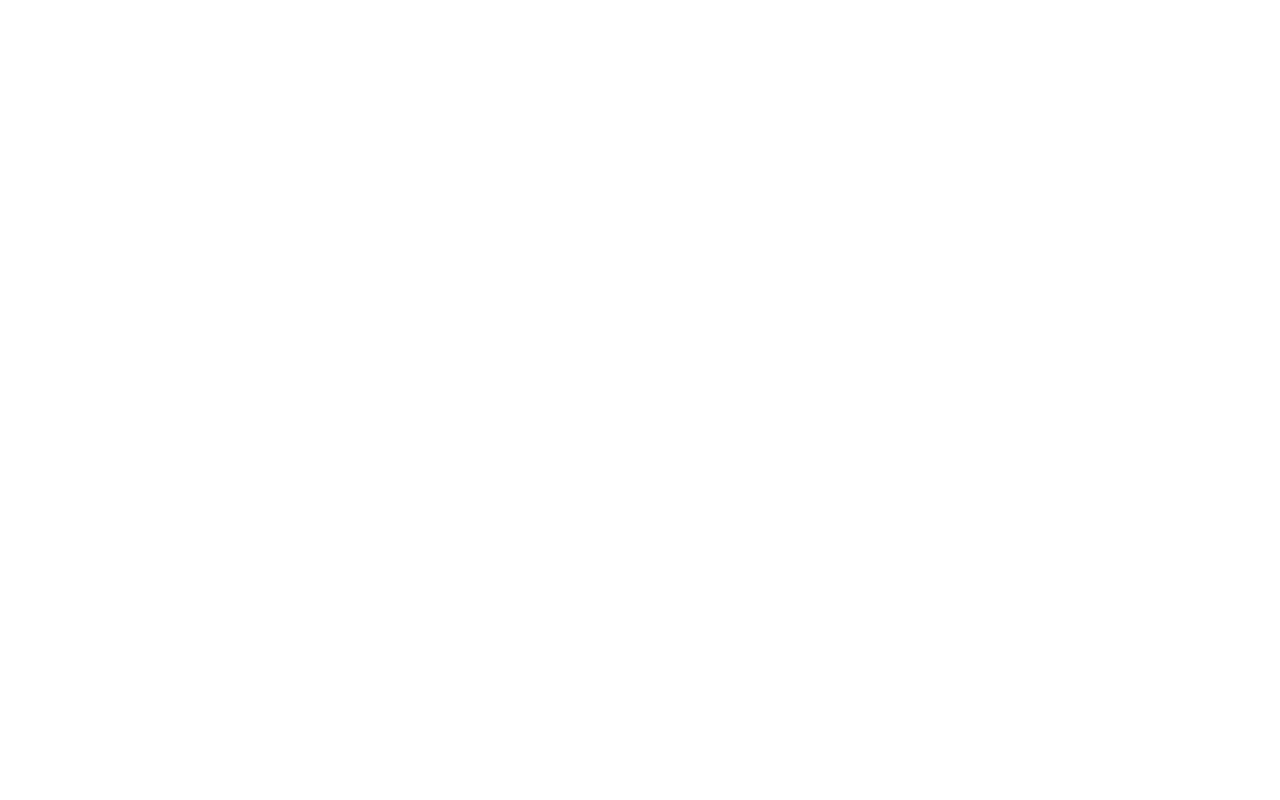
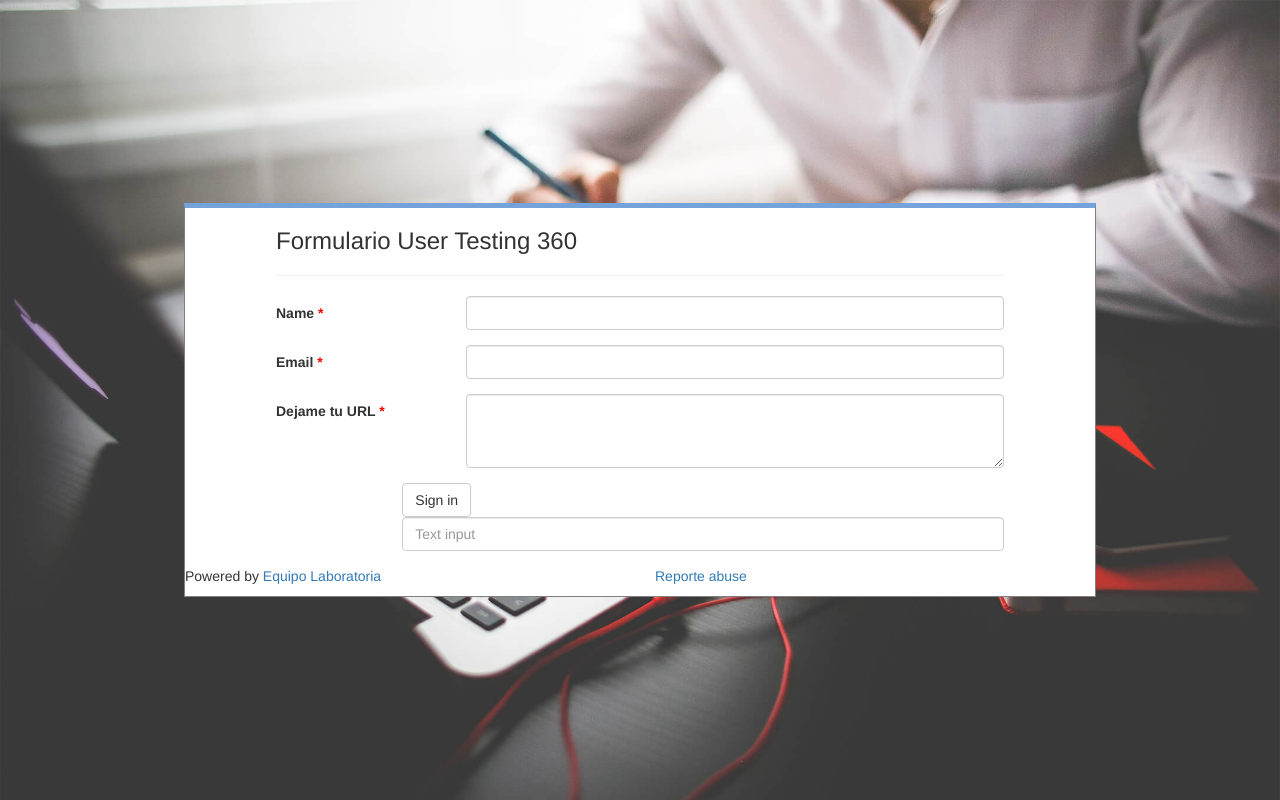
Before and after one commit to Sacunao/use360, a plain HTML site: page contact.html in a window 1280 px wide. Drawn offline with Linux system fonts and the light colour scheme.

Commit message:
agregando contacto

```diff
--- a/contact.html
+++ b/contact.html
@@ -1,9 +1,76 @@
 <!DOCTYPE html>
 <html>
-<head>
-  <title>Contacto</title>
-</head>
-<body>
-<!--Escribe aqui tu codigo-->
-</body>
+	<head>
+		<title>Contacto</title>
+		<meta charset="utf-8">
+		<meta http-equiv="X-UA-Compatible" content="IE=edge">
+		<meta name="viewport" content="width=device-width, initial-scale=1">
+		<link rel="stylesheet" type="text/css" href="css/bootstrap.css">
+		<link rel="stylesheet" href="css/font-awesome.min.css" type="text/css">
+		<link rel="stylesheet" href="css/icomoon.css" type="text/css">
+		<link rel="stylesheet" type="text/css" href="css/animate.css">
+		<link rel="stylesheet" href="css/queries.css" type="text/css">
+		<link rel="stylesheet" href="css/contact.css" type="text/css">
+		<link rel="icon" href="favicon.ico">
+	</head>
+	<body>
+		<section id="formulario">
+			<div class="container">
+				<form class="form-horizontal formulario center-block">
+					<div class="w-80 center-block">
+						<h3>Formulario User Testing 360</h3>
+						<hr>
+						<div class="form-group">
+							<label for="inputPassword3" class="col-sm-3 control-label">Name <span class="text-red">*</span></label>
+							<div class="col-sm-9">
+								<input type="password" class="form-control" id="inputPassword3" placeholder="">
+							</div>
+						</div>
+						<div class="form-group">
+							<label for="inputEmail3" class="col-sm-3 control-label">Email <span class="text-red">*</span></label>
+							<div class="col-sm-9">
+								<input type="email" class="form-control" id="inputEmail3" placeholder="">
+							</div>
+						</div>
+						<div class="form-group">
+							<label for="inputPassword3" class="col-sm-3 control-label">Dejame tu URL <span class="text-red">*</span></label>
+							<div class="col-sm-9">
+								<textarea class="form-control" rows="3"></textarea>
+							</div>
+						</div>
+						<div class="form-group">
+							<div class="col-sm-offset-2 col-sm-10">
+								<button type="submit" class="btn btn-default">Sign in</button>
+								<input type="text" class="form-control" placeholder="Text input">
+							</div>
+						</div>
+					</div>
+					<div class="row">
+						<div class="col-xs-12 col-md-6">
+							<p>Powered by <a href="#">Equipo Laboratoria</a></p>
+						</div>
+						<div class="col-xs-12 col-md-6">
+							<a href="#">Reporte abuse</a>
+						</div>
+					</div>
+				</form>
+			</div>
+		</section>
+
+
+
+
+
+
+
+
+
+
+		<script type="text/javascript" src="js/jquery.js"></script>
+		<script type="text/javascript" src="js/bootstrap.min.js"></script>
+		<script type="text/javascript" src="js/jquery.easing.min.js"></script>
+		<script type="text/javascript" src="js/menu-scroll.js"></script>
+		<script type="text/javascript" src="js/nav-scroll.js"></script>
+		<script type="text/javascript" src="js/main.js"></script>
+	</body>
 </html>
--- /dev/null
+++ b/css/contact.css
@@ -0,0 +1,28 @@
+html, body {
+	height: 100%;
+	width: 100%;
+}
+body{
+	background: url(../image/large.jpg) no-repeat;
+	background-size: 100%;
+	background-size: cover;
+	display: flex;
+	align-items: center;
+	justify-content: center;
+}
+.w-80{
+	width: 80%;
+}
+.text-red{
+	color: red;
+}
+/*-------FORMULARIO----*/
+.formulario{
+	background-color: #FFFFFF;
+	width: 80%;
+	border: 1px gray solid;
+	border-top: 5px #74A3DB solid;
+}
+.form-horizontal .w-80 .form-group label{
+	text-align: left;
+}
```
Also changed, not shown: css/main.css (+11 -10 lines), index.html (+8 -9 lines).
